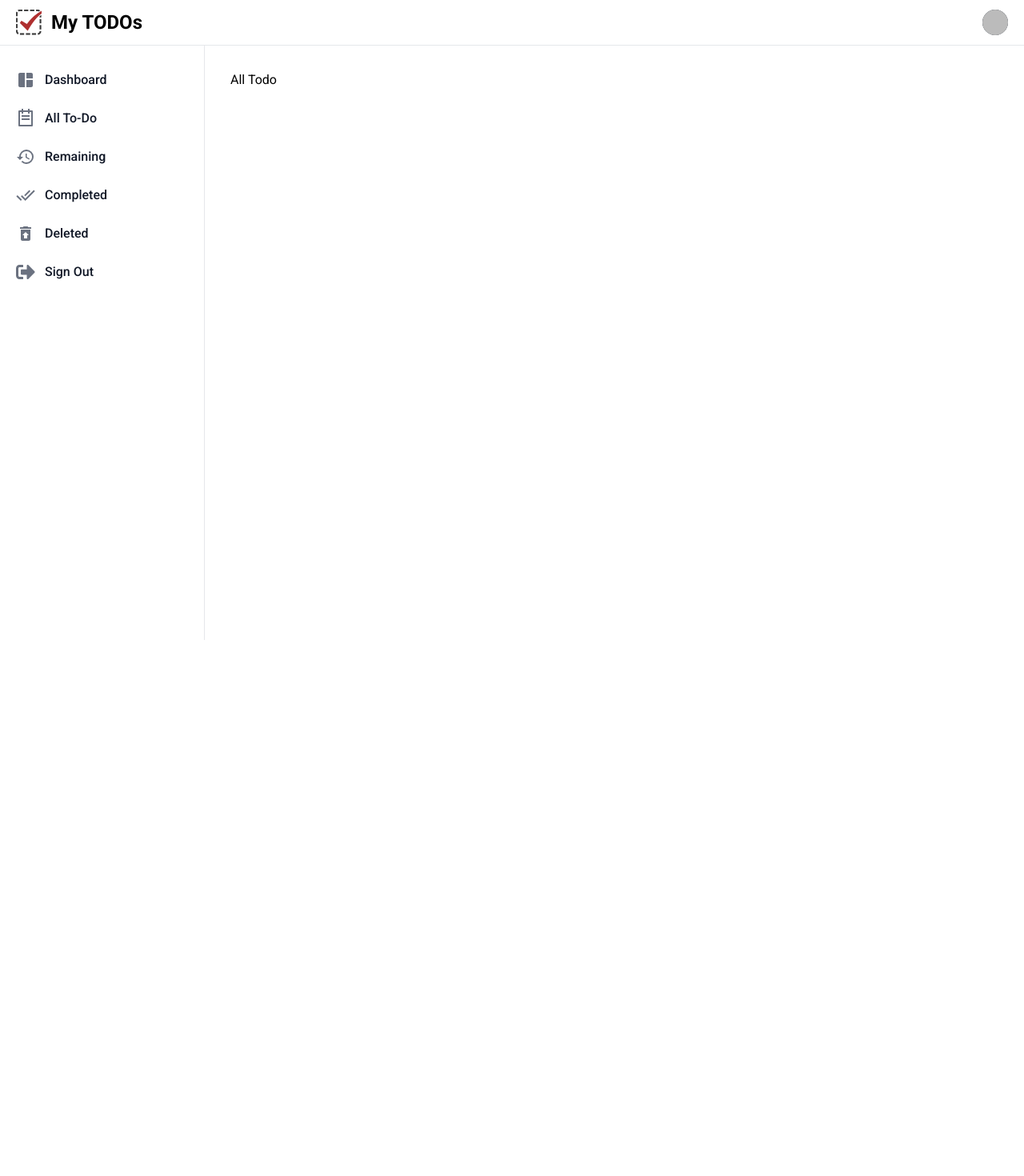
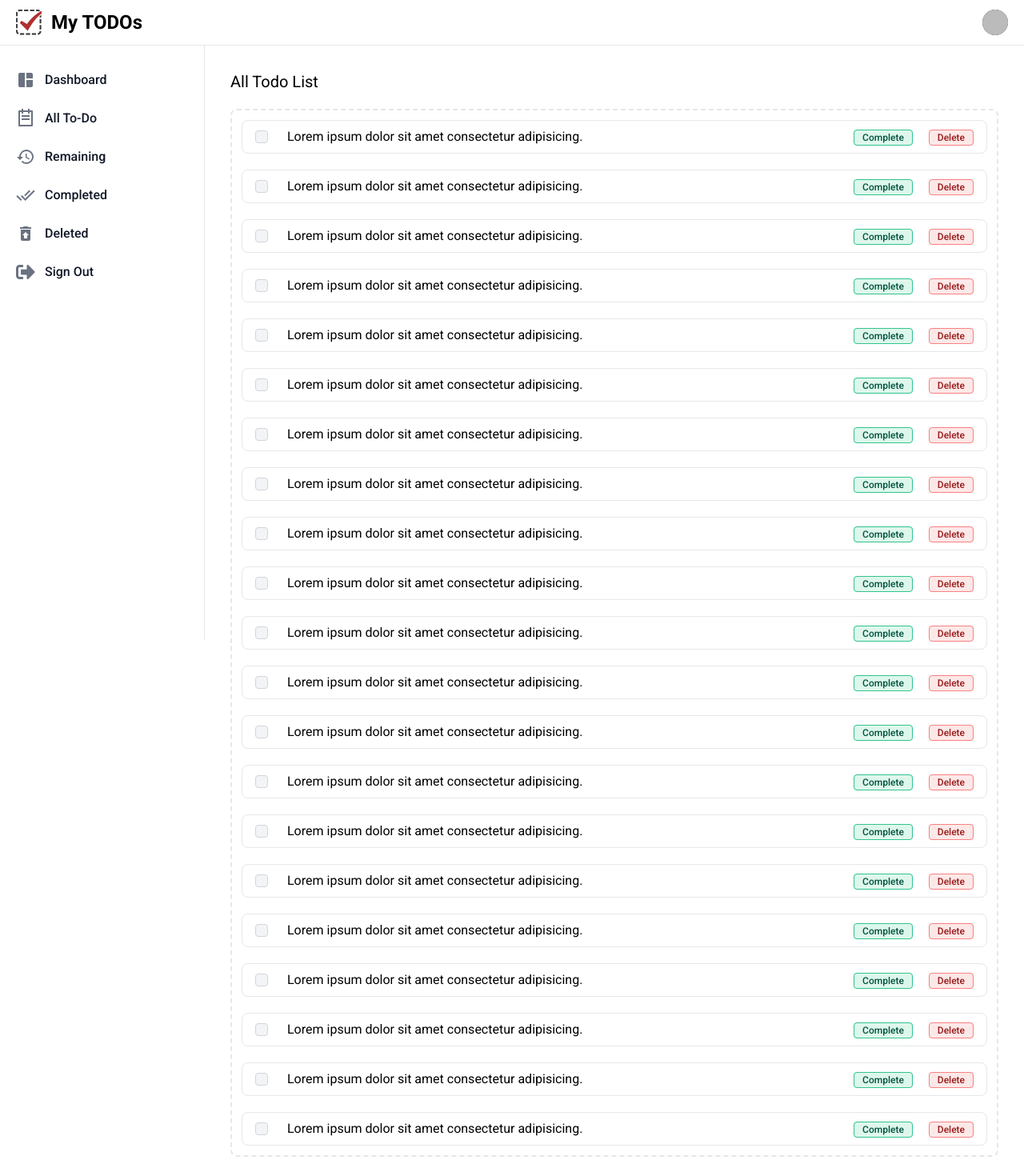
Before and after one commit to nayem1816/todo-apps, a React (Create React App) app in the folder client/: page /all-todo in a window 1280 px wide. Shown: the top 1470 px of the page at 80% size. Before the commit the page ends 800 px from the top, so only its background shows below. Built offline with nearby package versions, Linux system fonts and the light colour scheme; no server answers; sample sign-in values are in the browser's storage.

Commit message:
all todo page complete

```diff
--- /dev/null
+++ b/client/src/components/AllTodoList/AllTodoList.jsx
@@ -0,0 +1,32 @@
+import React from "react";
+import TodoDetails from "../Shared/TodoDetails/TodoDetails";
+
+const AllTodoList = () => {
+  return (
+    <div className="p-3 border-2 border-gray-200 border-dashed rounded-lg grid grid-cols-1 gap-5">
+      <TodoDetails />
+      <TodoDetails />
+      <TodoDetails />
+      <TodoDetails />
+      <TodoDetails />
+      <TodoDetails />
+      <TodoDetails />
+      <TodoDetails />
+      <TodoDetails />
+      <TodoDetails />
+      <TodoDetails />
+      <TodoDetails />
+      <TodoDetails />
+      <TodoDetails />
+      <TodoDetails />
+      <TodoDetails />
+      <TodoDetails />
+      <TodoDetails />
+      <TodoDetails />
+      <TodoDetails />
+      <TodoDetails />
+    </div>
+  );
+};
+
+export default AllTodoList;
--- a/client/src/pages/AllTodo.jsx
+++ b/client/src/pages/AllTodo.jsx
@@ -1,9 +1,11 @@
 import React from "react";
+import AllTodoList from "../components/AllTodoList/AllTodoList";
 
 const AllTodo = () => {
   return (
     <div>
-      <h2>All Todo</h2>
+      <h2 className="text-xl mb-5">All Todo List</h2>
+      <AllTodoList />
     </div>
   );
 };
```
Also changed, not shown: client/src/components/AllTodo/AllTodo.jsx (deleted).
